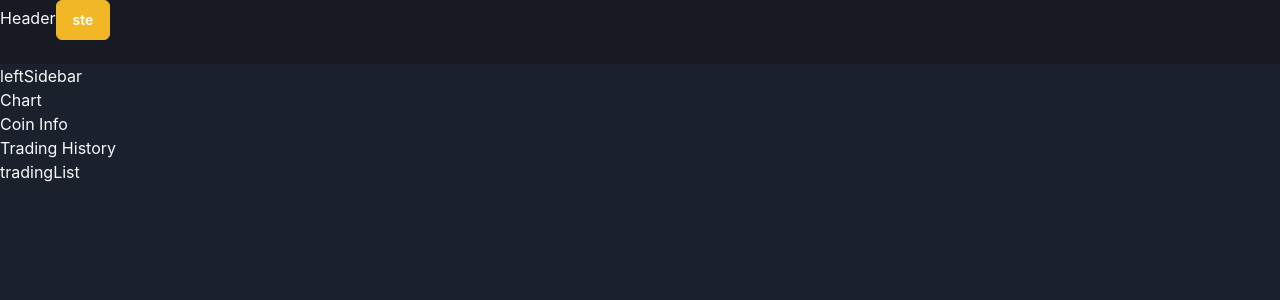
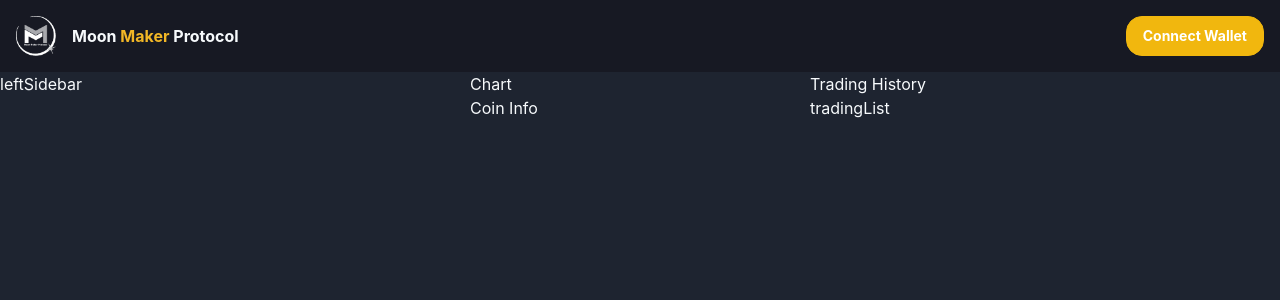
Before and after one commit to ironbinz/test-repo, a Next.js app: page / in a window 1280 px wide. Shown: the top 300 px of the page. Built offline with nearby package versions, Linux system fonts and the light colour scheme.

Commit message:
feat: header

```diff
--- a/src/modules/Header/components/Header.tsx
+++ b/src/modules/Header/components/Header.tsx
@@ -1,16 +1,35 @@
-import { Box, Button } from '@chakra-ui/react'
+import { Box, Button, Img, Text } from '@chakra-ui/react'
 
 export const Header = () => {
   return (
     <Box
       sx={{
-        height: '64px',
         bgColor: 'gray.900',
         borderColor: 'gray.700',
+        p: '4',
       }}
     >
-      Header
-      <Button>ste</Button>
+      <Box
+        sx={{
+          display: 'flex',
+          justifyContent: 'space-between',
+          alignItems: 'center',
+        }}
+      >
+        <Box sx={{ display: 'flex', alignItems: 'center' }}>
+          <Box sx={{ maxW: '40px', mr: '4' }}>
+            <Img src="/img/logo.png" sx={{ width: '100%' }} />
+          </Box>
+          <Text sx={{ fontWeight: '700' }}>
+            Moon{' '}
+            <Text as="span" sx={{ color: 'brand.400' }}>
+              Maker
+            </Text>{' '}
+            Protocol
+          </Text>
+        </Box>
+        <Button sx={{ fontWeight: '700' }}>Connect Wallet</Button>
+      </Box>
     </Box>
   )
 }
--- a/src/pages/index.tsx
+++ b/src/pages/index.tsx
@@ -6,8 +6,13 @@ const ChartView = () => {
   return (
     <Box>
       <Header />
-      <Box data-testid="main">
-        <Box data-testid="leftSidebar">leftSidebar</Box>
+      <Box
+        data-testid="main"
+        sx={{ display: 'grid', gridTemplateColumns: '470px 1fr 470px' }}
+      >
+        <Box data-testid="leftSidebar" sx={{}}>
+          leftSidebar
+        </Box>
         <Box>
           <Box>Chart</Box>
           <Box>Coin Info</Box>
--- a/src/styles/components/button.ts
+++ b/src/styles/components/button.ts
@@ -35,7 +35,7 @@ function variantSolid(props: Dict) {
     }
 
   const {
-    bg = `${c}.400`,
+    bg = `${c}.500`,
     color = 'white',
     hoverBg = `${c}.300`,
     activeBg = `${c}.600`,
@@ -101,21 +101,6 @@ function variantLink(props: Dict) {
   }
 }
 
-const outlineMono = (props: Dict) => {
-  const { theme } = props
-  const { colors } = theme
-
-  return {
-    color: colors.gray[900],
-    borderRadius: 'md',
-    border: `1px solid ${colors.gray[300]}`,
-
-    _hover: {
-      bg: colors.gray[100],
-    },
-  }
-}
-
 const variantUnstyled = {
   bg: 'none',
   color: 'inherit',
@@ -137,6 +122,7 @@ export const Button = {
   baseStyle: {
     fontWeight: 600,
     fontSize: '14px',
+    borderRadius: '16px',
   },
   sizes: {
     md: {
--- a/src/styles/theme.ts
+++ b/src/styles/theme.ts
@@ -7,7 +7,7 @@ const theme = extendTheme({
   styles: {
     global: {
       body: {
-        bgColor: 'gray.800',
+        bgColor: '#1e2430',
       },
       'html,body': {
         color: 'gray.50',
```
Also changed, not shown: public/img/logo.png (added).
